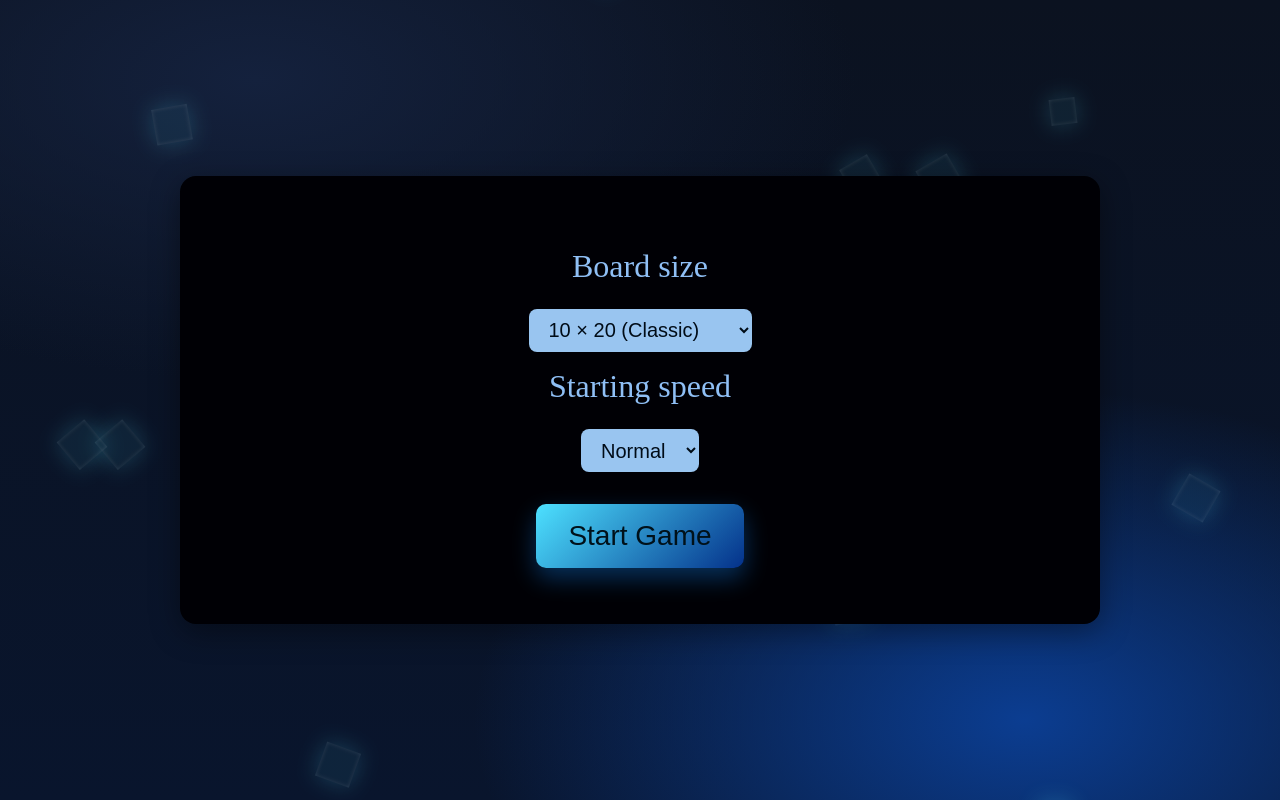
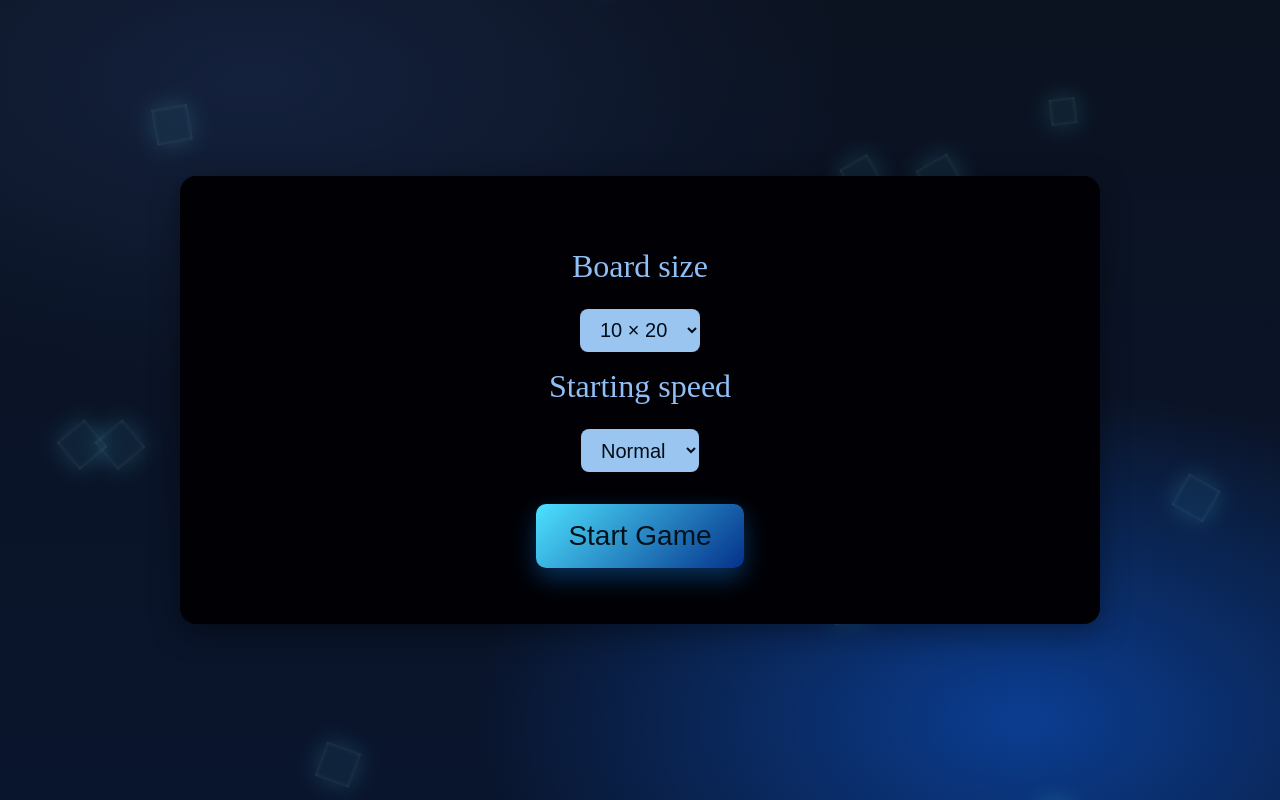
Before and after one commit to Emi-Kikuno/SquareCube, a plain HTML site: page menu.html in a window 1280 px wide. Drawn offline with Linux system fonts and the light colour scheme.

Commit message:
Update menu.html

```diff
--- a/menu.html
+++ b/menu.html
@@ -150,9 +150,9 @@ body {
     <label for="boardSize" style="display:block;font-size:2rem; margin-top:1rem;color:#8fbff5">Board size</label>
 
     <select id="boardSize">
-	     <option value="10x20">10 × 20 (Classic)</option>
-      <option value="8x16">8 × 16 (Challenge)</option>
-      <option value="12x24">12 × 24 (Extended)</option>
+	     <option value="10x20">10 × 20</option>
+      <option value="8x16">9 × 15</option>
+      <option value="12x24">12 × 18</option>
     </select>
 
 
```
